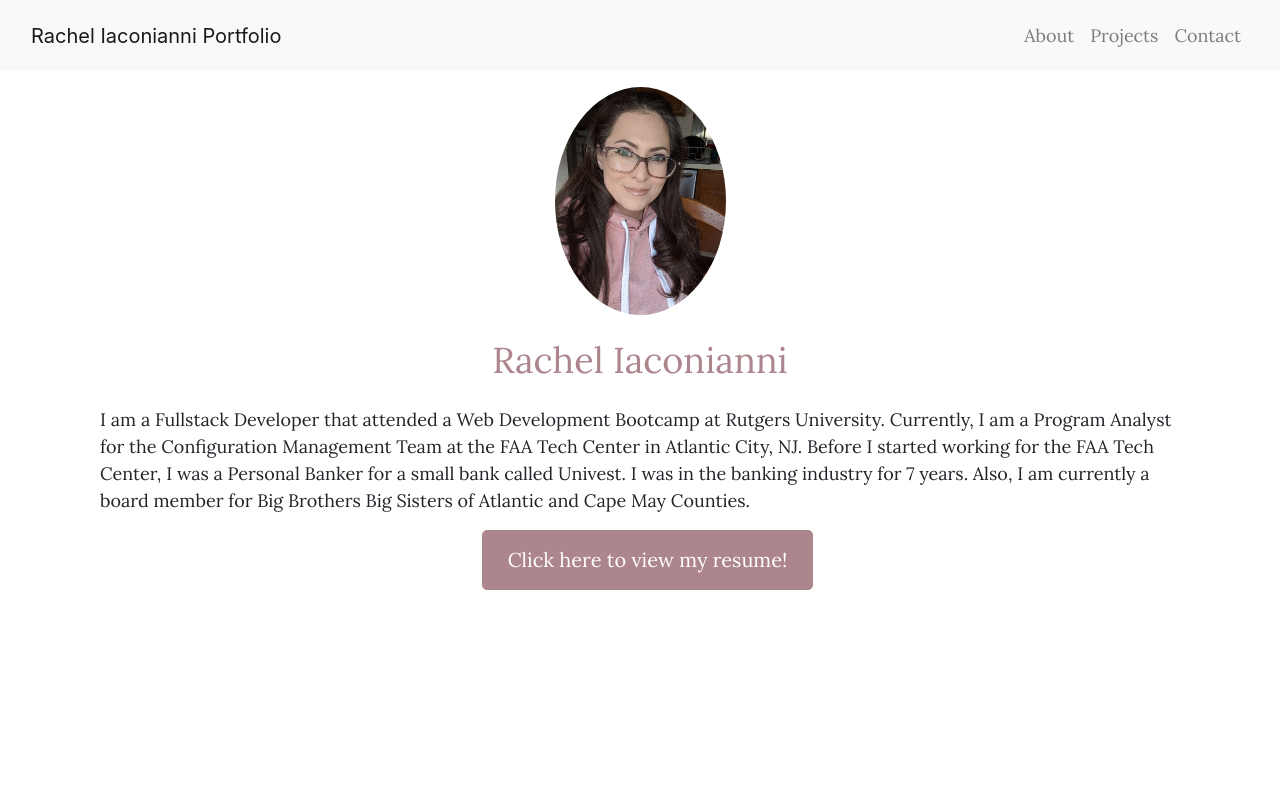
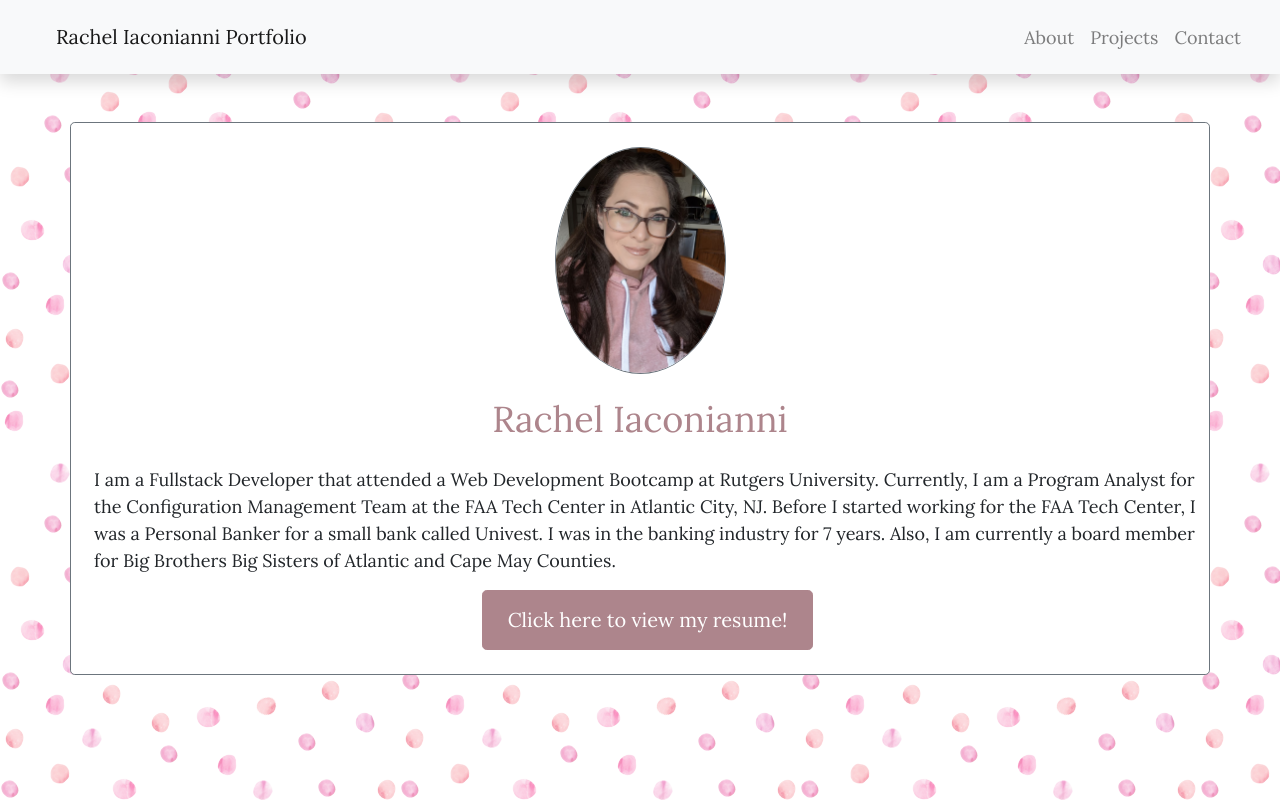
Before and after one commit to Riaconianni/React-Portfolio, a React (Create React App) app: page / in a window 1280 px wide. Built offline with nearby package versions, Linux system fonts and the light colour scheme; the HTML template or start-up script is replaced by a standard one.

Commit message:
added more css

```diff
--- a/src/App.css
+++ b/src/App.css
@@ -46,13 +46,18 @@ a {
 
 .mylinks:hover {
   color:  rgb(173, 133, 140)!important;
+  border-style: dotted;
+  border-radius: 5px;
   text-decoration: none;
 }
 
 .bookimg {
   width: 100%;
   height: 400px;
-  padding: 10px;
+  margin-bottom: 5px;
+  margin-top: 5px;
+  border: solid 1px;
+  border-radius: 20px;
 }
 
 .imgarea{
@@ -65,15 +70,18 @@ a {
   background-color: rgb(173, 133, 140)!important;
   color:  white!important;
   text-decoration: none;
+  margin-top: 2px;
+  margin-right: 2px;
 }
 
 .imgbtn2 {
-  margin-left: 20px!important;
+  /* margin-left: 10px!important; */
   font-family: 'Lora', serif;
   border-color: rgb(173, 133, 140)!important;
   background-color: rgb(173, 133, 140)!important;
   color:  white!important;
   text-decoration: none;
+  margin-top: 2px;
 }
 
 .imgbtn:hover {
@@ -87,3 +95,18 @@ a {
   background-color: white!important;
   color:  rgb(173, 133, 140)!important;
 }
+
+body {
+  background-image: url(./assets/watercolor.png);
+}
+
+.contact {
+  text-decoration: underline;
+}
+
+.projects {
+  text-align: center;
+  margin-top: 15px;
+  margin-bottom: 20px;
+  text-decoration: underline;
+}
--- a/src/components/Navbar.js
+++ b/src/components/Navbar.js
@@ -4,9 +4,9 @@ import { Navbar, Nav, Container } from 'react-bootstrap';
 
 function AppNavbar() {
   return (
-    <Navbar bg='light' variant='light' expand='lg'>
+    <Navbar bg='light' variant='light' expand='lg' className="shadow">
       <Container fluid>
-        <Navbar.Brand>Rachel Iaconianni Portfolio</Navbar.Brand>
+        <Navbar.Brand as={Link} to='/'>Rachel Iaconianni Portfolio</Navbar.Brand>
         <Navbar.Toggle aria-controls='navbar' />
         <Navbar.Collapse id='navbar'>
           <Nav className='ml-auto'>
--- a/src/components/pages/About.js
+++ b/src/components/pages/About.js
@@ -7,7 +7,7 @@ function About() {
 
   return (
     <>
-      <Container>
+      <Container className="border border-secondary rounded-lg mt-5 mb-5 p-2 bg-white">
         <Row xs={12} md={12} className="justify-content-center mt-3">
           <Figure>
             <Figure.Image
@@ -16,6 +16,7 @@ function About() {
               alt="Picture of Rachel"
               src={Me}
               roundedCircle
+              className="border border-secondary"
             />
           </Figure>
         </Row>
```
Also changed, not shown: src/components/pages/Contact.js (+2 -2 lines), src/components/pages/Projects.js (+2 -1 lines), src/assets/watercolor.png (added).
